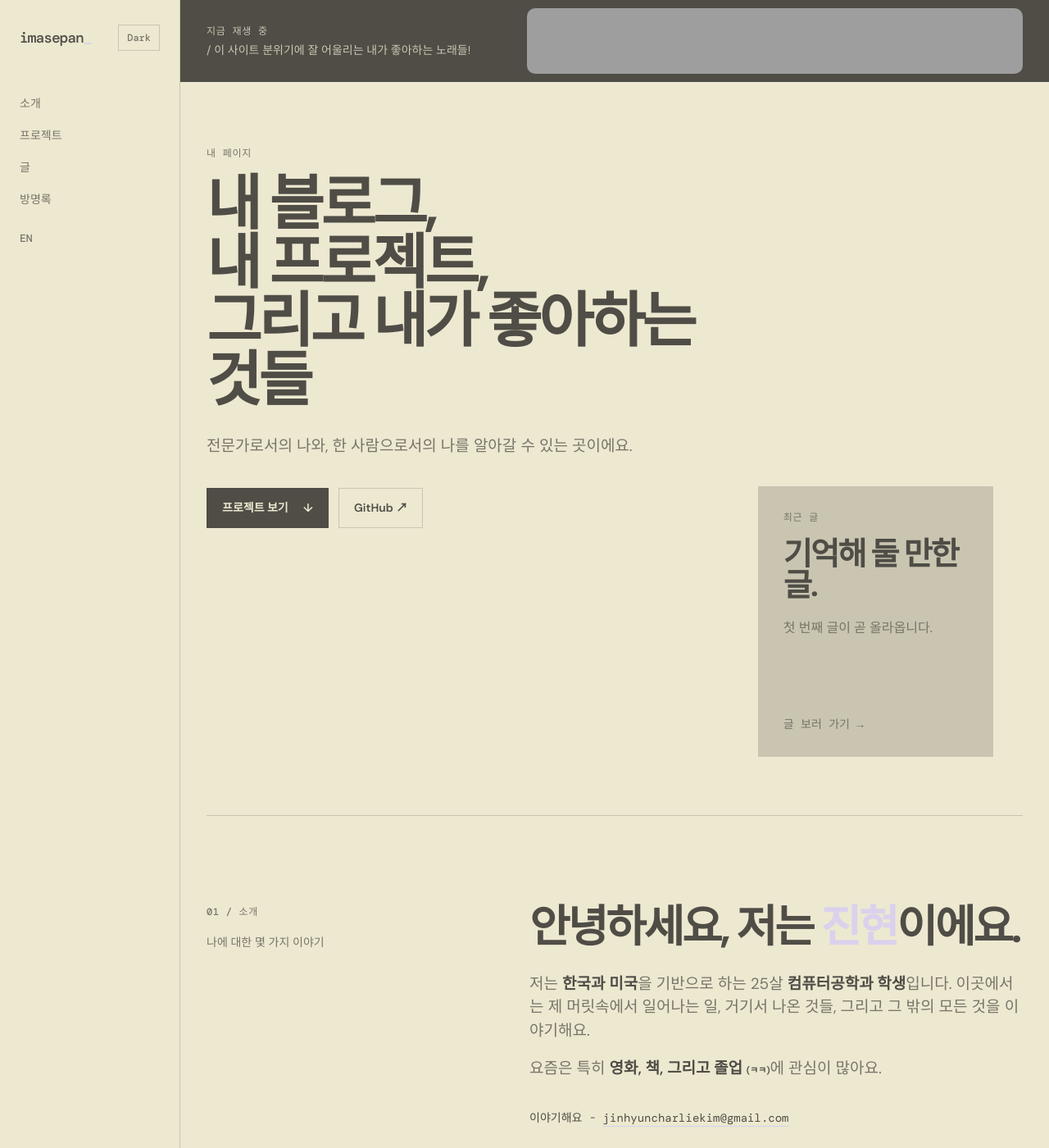
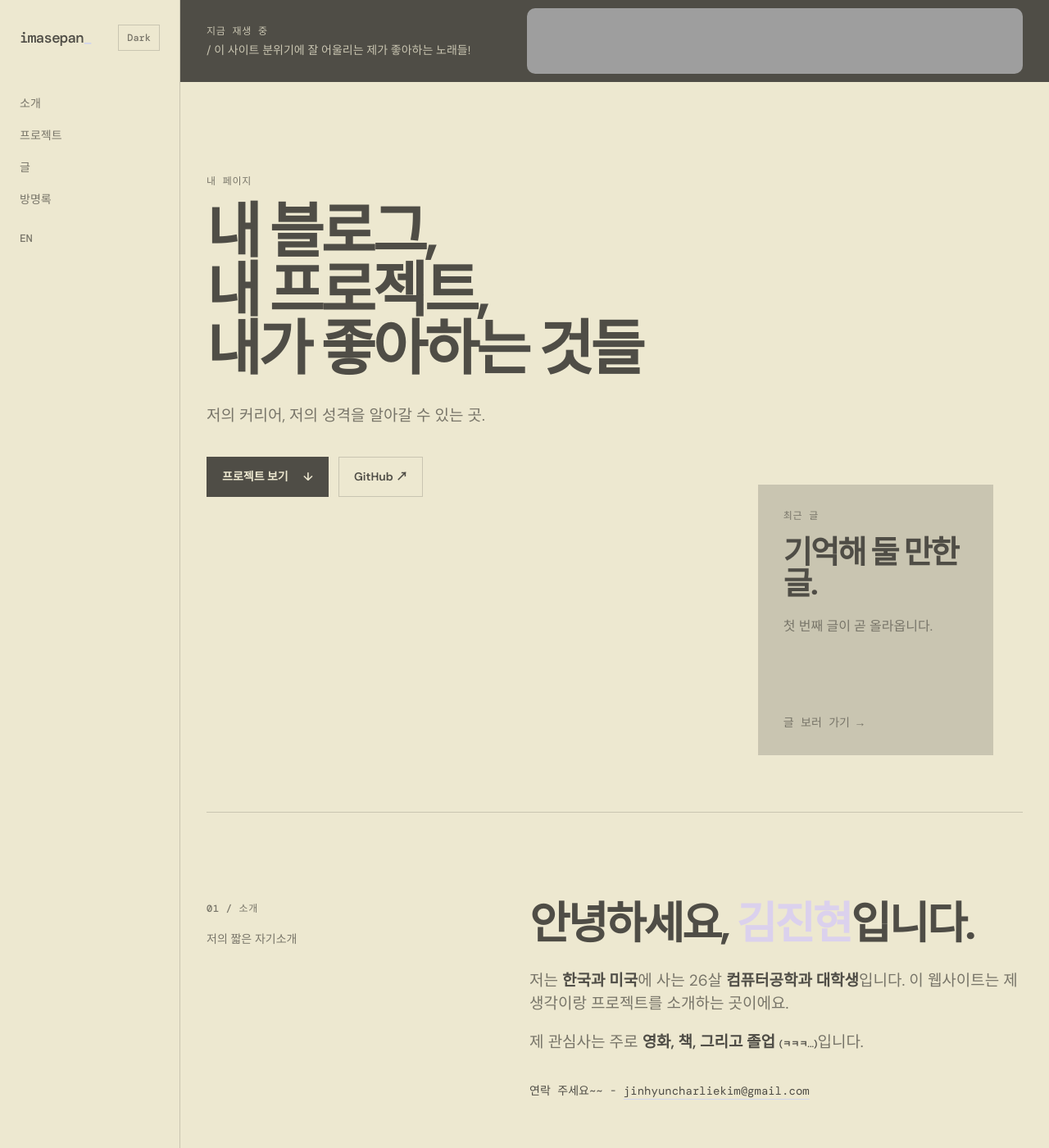
Before and after one commit to imasepan/imasepan.github.io, a Jekyll site: the page built from kr.html, in a window 1280 px wide and 1400 px high. Shown: the whole window at 82% size. Built offline with Jekyll 4.4.1, drawn with Linux system fonts in a browser that asks for light colours; some of the changed text lies outside the part shown; grey boxes are pictures that could not be loaded.

Commit message:
Update kr.html
updated korean text

```diff
--- a/kr.html
+++ b/kr.html
@@ -33,7 +33,7 @@ permalink: /kr/
 
     <section class="music-banner" aria-label="추천 Spotify 플레이리스트">
       <div class="music-banner-inner">
-        <p><span>지금 재생 중</span> / 이 사이트 분위기에 잘 어울리는 내가 좋아하는 노래들!</p>
+        <p><span>지금 재생 중</span> / 이 사이트 분위기에 잘 어울리는 제가 좋아하는 노래들!</p>
         <iframe
           class="spotify-player"
           title="Spotify 플레이리스트"
@@ -52,8 +52,8 @@ permalink: /kr/
       <section class="hero" aria-labelledby="hero-title">
         <div class="hero-intro">
           <p class="eyebrow">내 페이지</p>
-          <h1 id="hero-title">내 블로그,<br />내 프로젝트,<br />그리고 내가 좋아하는 것들</h1>
-          <p class="hero-copy">전문가로서의 나와, 한 사람으로서의 나를 알아갈 수 있는 곳이에요.</p>
+          <h1 id="hero-title">내 블로그,<br />내 프로젝트,<br />내가 좋아하는 것들</h1>
+          <p class="hero-copy">저의 커리어, 저의 성격을 알아갈 수 있는 곳.</p>
           <div class="hero-actions">
             <a class="button button-primary" href="#projects">프로젝트 보기 <span aria-hidden="true">↓</span></a>
             <a class="button button-quiet" href="https://github.com/imasepan" target="_blank" rel="noreferrer">GitHub ↗</a>
@@ -77,13 +77,13 @@ permalink: /kr/
       <section id="about" class="section about-section" aria-labelledby="about-title">
         <div class="about-label">
           <p class="eyebrow">01 / 소개</p>
-          <p class="about-note">나에 대한 몇 가지 이야기</p>
+          <p class="about-note">저의 짧은 자기소개</p>
         </div>
         <div class="about-copy">
-          <h2 id="about-title">안녕하세요, 저는 <span>진현</span>이에요.</h2>
-          <p>저는 <strong>한국과 미국</strong>을 기반으로 하는 25살 <strong>컴퓨터공학과 학생</strong>입니다. 이곳에서는 제 머릿속에서 일어나는 일, 거기서 나온 것들, 그리고 그 밖의 모든 것을 이야기해요.</p>
-          <p>요즘은 특히 <strong>영화, 책, 그리고 졸업 <small><small><small>(ㅋㅋ)</small></small></small></strong>에 관심이 많아요.</p>
-          <p class="about-contact">이야기해요 - <a href="mailto:jinhyuncharliekim@gmail.com">jinhyuncharliekim@gmail.com</a></p>
+          <h2 id="about-title">안녕하세요, <span>김진현</span>입니다.</h2>
+          <p>저는 <strong>한국과 미국</strong>에 사는 26살 <strong>컴퓨터공학과 대학생</strong>입니다. 이 웹사이트는 제 생각이랑 프로젝트를 소개하는 곳이에요.</p>
+          <p>제 관심사는 주로 <strong>영화, 책, 그리고 졸업 <small><small><small>(ㅋㅋㅋ...)</small></small></small></strong>입니다.</p>
+          <p class="about-contact">연락 주세요~~ - <a href="mailto:jinhyuncharliekim@gmail.com">jinhyuncharliekim@gmail.com</a></p>
         </div>
       </section>
 
@@ -91,7 +91,7 @@ permalink: /kr/
         <div class="section-heading">
           <div>
             <p class="eyebrow">02 / 프로젝트</p>
-            <h2 id="projects-title">내가 만들었던 멋진 것들 (가끔은 도움을 받아서) (항상 도움을 받아서)</h2>
+            <h2 id="projects-title">제가 만들었던 멋진 것들 (때로 도움 받았는데...) (사실 자주 도움을 받았어요....)</h2>
           </div>
           <a class="text-link" href="https://github.com/imasepan?tab=repositories" target="_blank" rel="noreferrer">모든 저장소 ↗</a>
         </div>
@@ -103,7 +103,7 @@ permalink: /kr/
       <section class="section split-section single-card" aria-label="방명록">
         <a class="feature-card feature-link accent-card" href="/guestbook.html">
           <p class="eyebrow">04 / 방명록</p>
-          <h2>짧은 인사를 남겨 주세요.</h2>
+          <h2>짧은 소감을 남겨 주세요.</h2>
           <p>사이트가 마음에 들었다면 메시지를 남겨 주세요! (좋은 메시지라면 더 좋아요).</p>
           <span class="text-link">방명록 쓰기 →</span>
         </a>
@@ -118,7 +118,7 @@ permalink: /kr/
 
     <footer class="site-footer">
       <a class="wordmark" href="/kr/">imasepan<span>_</span></a>
-      <p>일주일 동안 정신없이 작업하다가, 그 뒤로는 완전히 잊어버리는 모습을 지켜봐 주세요.</p>
+      <p>귀차니즘을 버텨서 열심히 살게요~</p>
       <a href="https://github.com/imasepan" target="_blank" rel="noreferrer">github.com/imasepan ↗</a>
     </footer>
     <script src="/script.js?v=20260803-2"></script>
```
